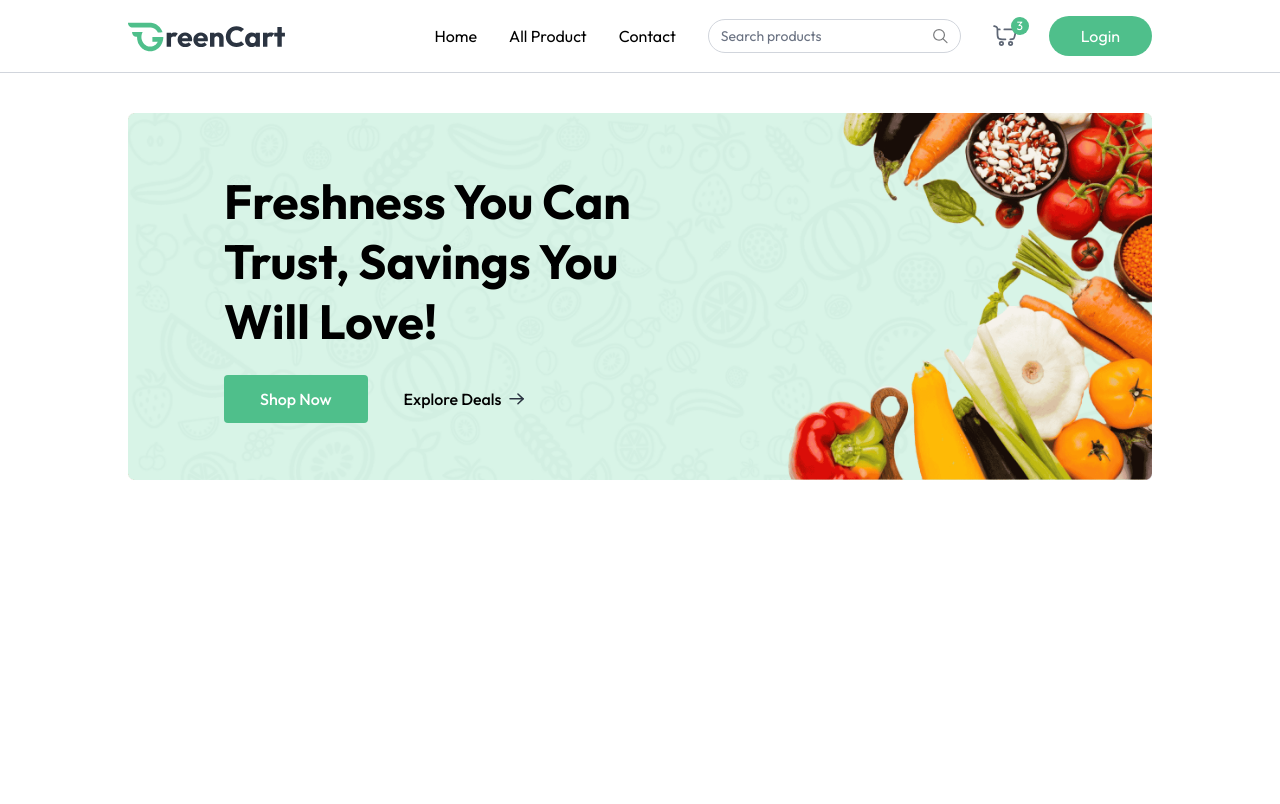
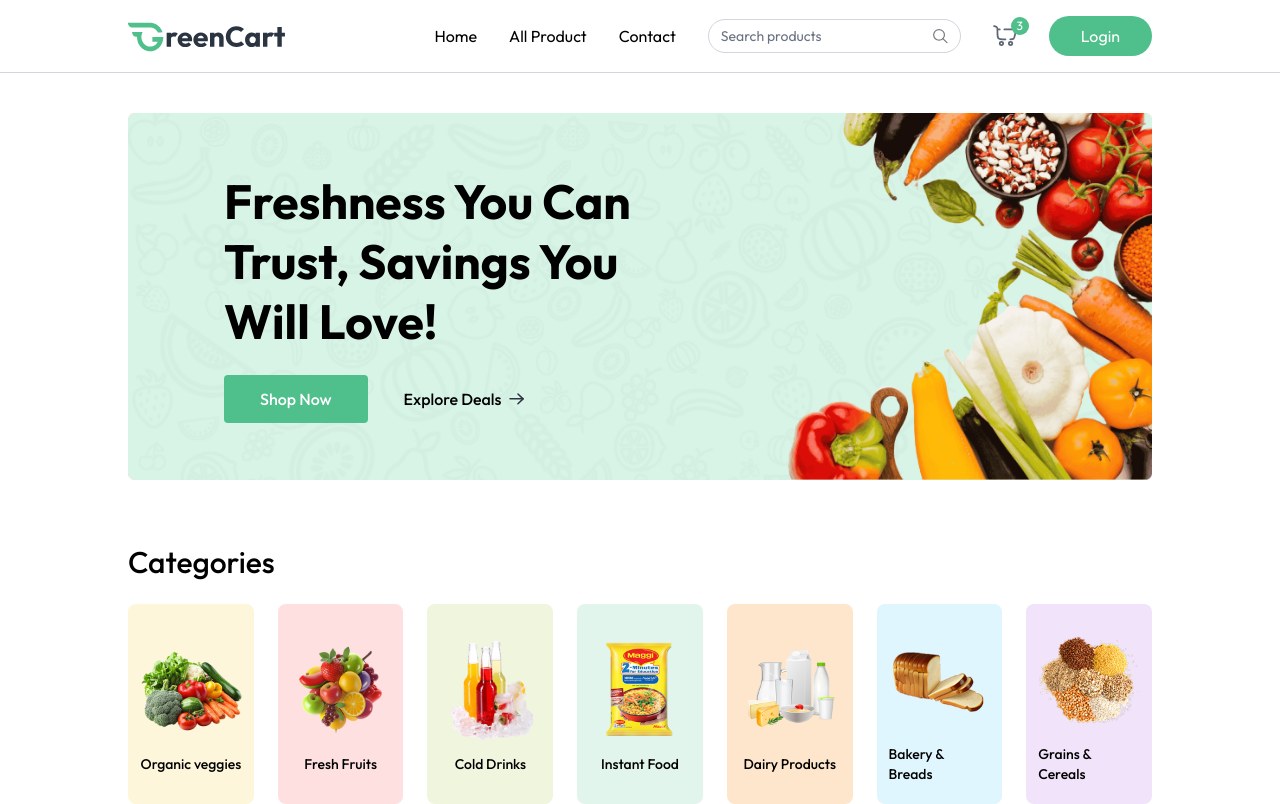
Before and after one commit to MinZexing/WCart, a React (Vite) app in the folder client/: page / in a window 1280 px wide. Built offline with nearby package versions, Linux system fonts and the light colour scheme.

Commit message:
add categories section in the home page

```diff
--- /dev/null
+++ b/client/src/components/Categories.jsx
@@ -0,0 +1,34 @@
+import { assets, categories } from "../assets/assets";
+import { useAppContext } from "../context/AppContext";
+
+function Categories() {
+  const { navigate } = useAppContext();
+
+  return (
+    <div className="mt-16">
+      <p className="text-2xl md:text-3xl font-medium">Categories</p>
+      <div className="grid grid-cols-2 sm:grid-cols-3 md:grid-cols-5 lg:grid-cols-6 xl:grid-cols-7 mt-6 gap-6">
+        {categories.map((category, index) => (
+          <div
+            key={index}
+            className="group cursor-pointer py-5 px-3 gap-2 rounded-lg flex flex-col justify-center items-center"
+            style={{ backgroundColor: category.bgColor }}
+            onClick={() => {
+              navigate(`/products/${category.path.toLowerCase()}`);
+              scrollTo(0, 0);
+            }}
+          >
+            <img
+              src={category.image}
+              alt={category.text}
+              className="group-hover:scale-108 transition max-w-28"
+            />
+            <p className="text-sm font-medium">{category.text}</p>
+          </div>
+        ))}
+      </div>
+    </div>
+  );
+}
+
+export default Categories;
--- a/client/src/pages/Home.jsx
+++ b/client/src/pages/Home.jsx
@@ -1,9 +1,11 @@
+import Categories from "../components/Categories";
 import MainBanner from "../components/MainBanner";
 
 function Home() {
   return (
     <div className="mt-10">
       <MainBanner />
+      <Categories />
     </div>
   );
 }
```
